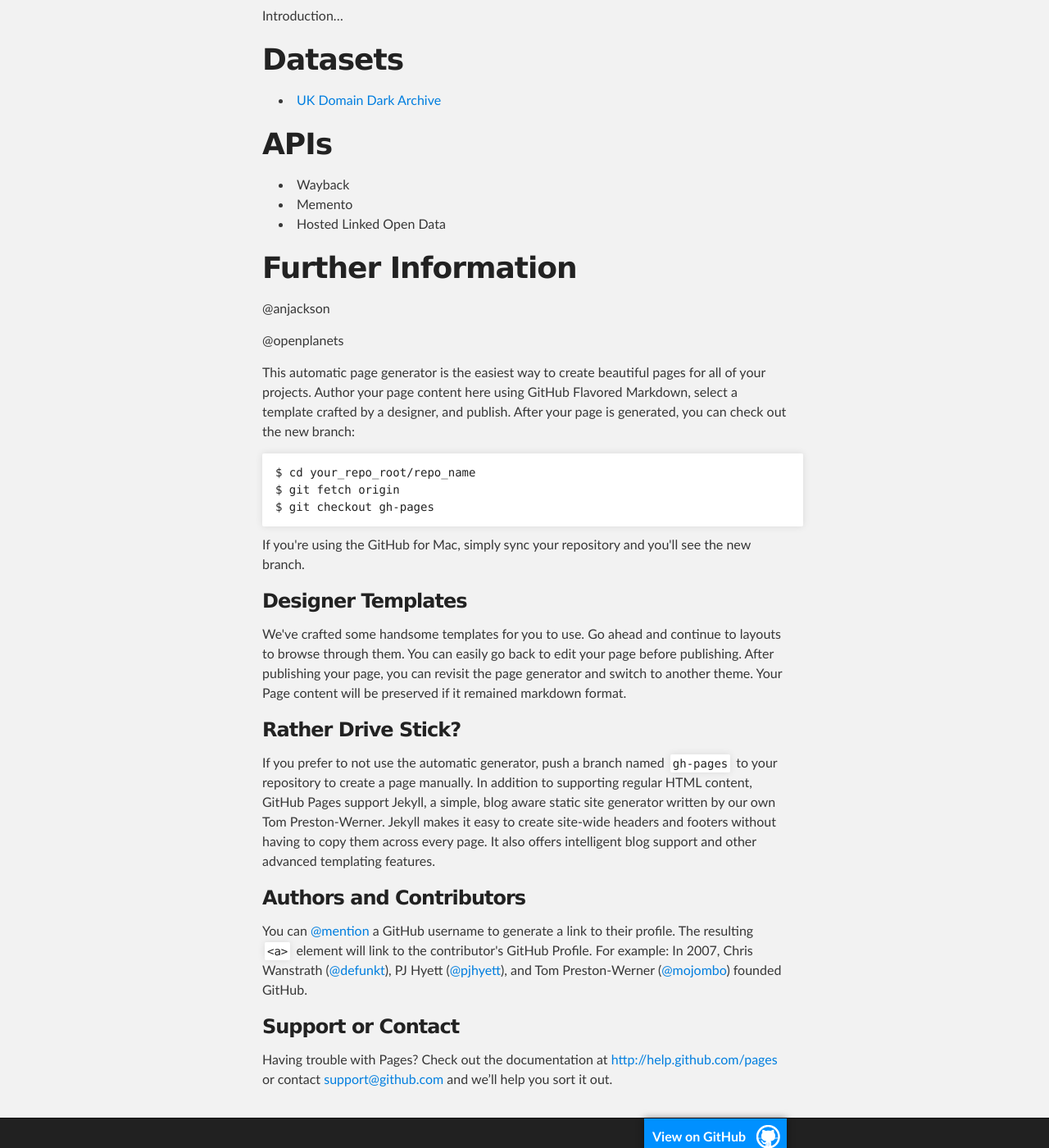
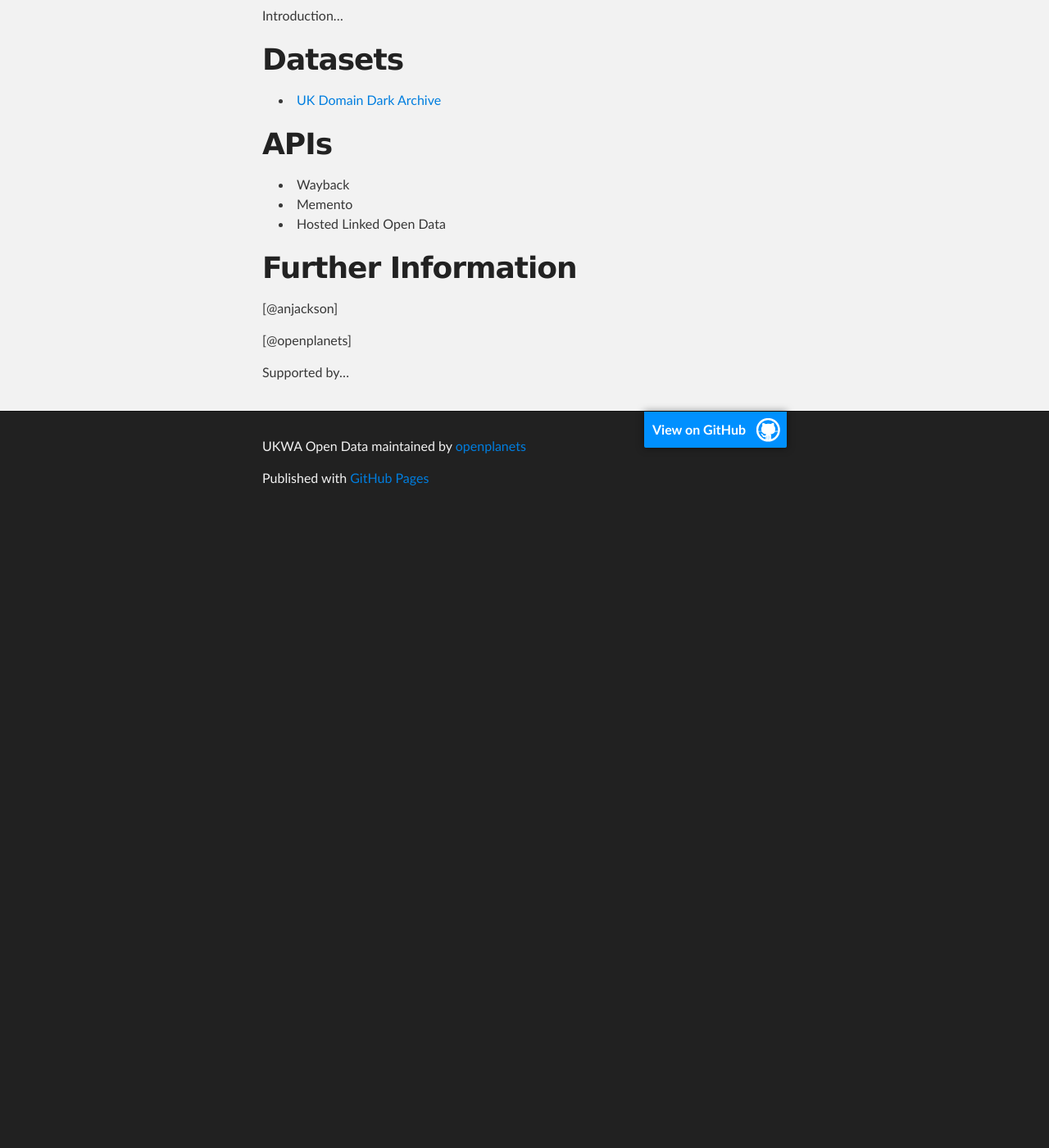
Before and after one commit to ukwa/opendata, a Jekyll site: the page built from index.md, in a window 1280 px wide and 1400 px high, scrolled down 323 px. Shown: the whole window at 82% size. Built offline with Jekyll 4.4.1, drawn with Linux system fonts in a browser that asks for light colours; after the commit the page ends 953 px from its top, so only the background shows below that.

Commit message:
Removed template content.

```diff
--- a/index.md
+++ b/index.md
@@ -21,31 +21,8 @@
 Further Information
 ===================
 
-@anjackson
+[@anjackson]
 
-@openplanets
+[@openplanets]
 
-<p>This automatic page generator is the easiest way to create beautiful pages for all of your projects. Author your page content here using GitHub Flavored Markdown, select a template crafted by a designer, and publish. After your page is generated, you can check out the new branch:</p>
-
-<pre><code>$ cd your_repo_root/repo_name
-$ git fetch origin
-$ git checkout gh-pages
-</code></pre>
-
-<p>If you're using the GitHub for Mac, simply sync your repository and you'll see the new branch.</p>
-
-<h3>Designer Templates</h3>
-
-<p>We've crafted some handsome templates for you to use. Go ahead and continue to layouts to browse through them. You can easily go back to edit your page before publishing. After publishing your page, you can revisit the page generator and switch to another theme. Your Page content will be preserved if it remained markdown format.</p>
-
-<h3>Rather Drive Stick?</h3>
-
-<p>If you prefer to not use the automatic generator, push a branch named <code>gh-pages</code> to your repository to create a page manually. In addition to supporting regular HTML content, GitHub Pages support Jekyll, a simple, blog aware static site generator written by our own Tom Preston-Werner. Jekyll makes it easy to create site-wide headers and footers without having to copy them across every page. It also offers intelligent blog support and other advanced templating features.</p>
-
-<h3>Authors and Contributors</h3>
-
-<p>You can <a href="https://github.com/blog/821" class="user-mention">@mention</a> a GitHub username to generate a link to their profile. The resulting <code>&lt;a&gt;</code> element will link to the contributor's GitHub Profile. For example: In 2007, Chris Wanstrath (<a href="https://github.com/defunkt" class="user-mention">@defunkt</a>), PJ Hyett (<a href="https://github.com/pjhyett" class="user-mention">@pjhyett</a>), and Tom Preston-Werner (<a href="https://github.com/mojombo" class="user-mention">@mojombo</a>) founded GitHub.</p>
-
-<h3>Support or Contact</h3>
-
-<p>Having trouble with Pages? Check out the documentation at <a href="http://help.github.com/pages">http://help.github.com/pages</a> or contact <a href="mailto:support@github.com">support@github.com</a> and we’ll help you sort it out.</p>
+Supported by...
```
